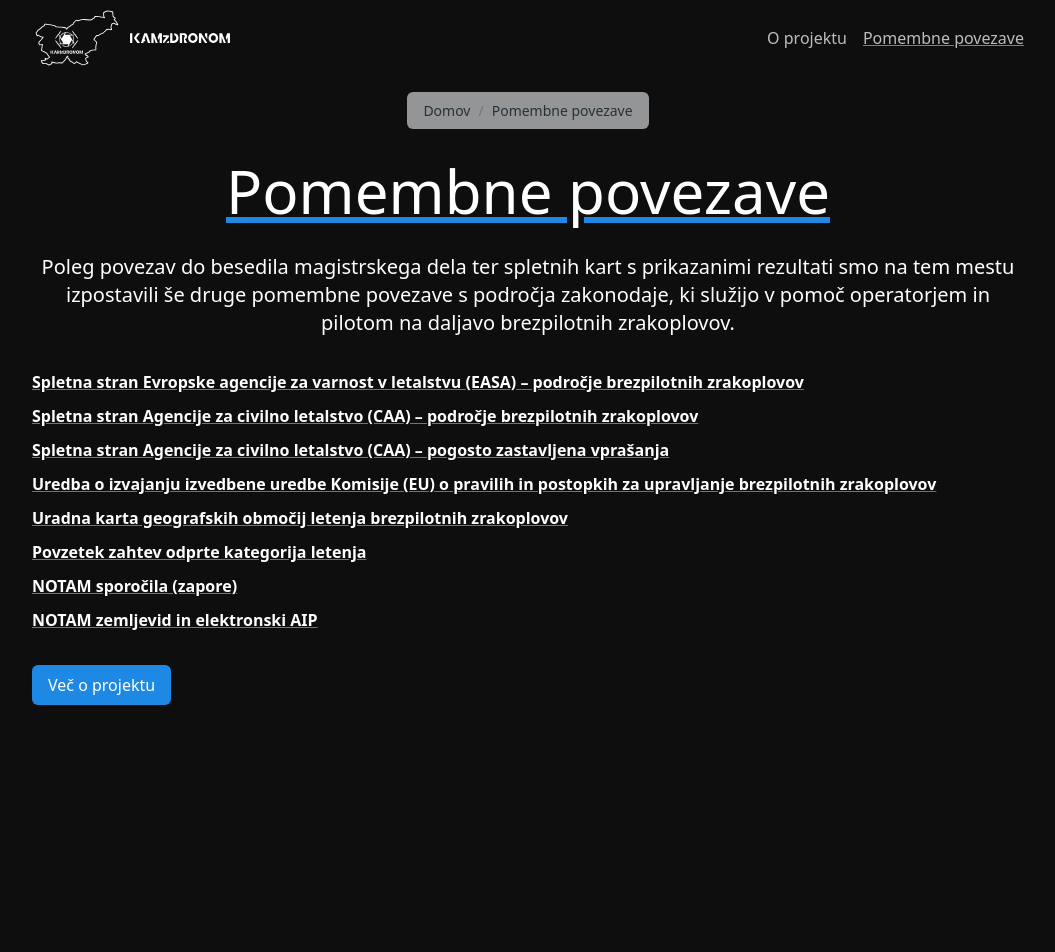
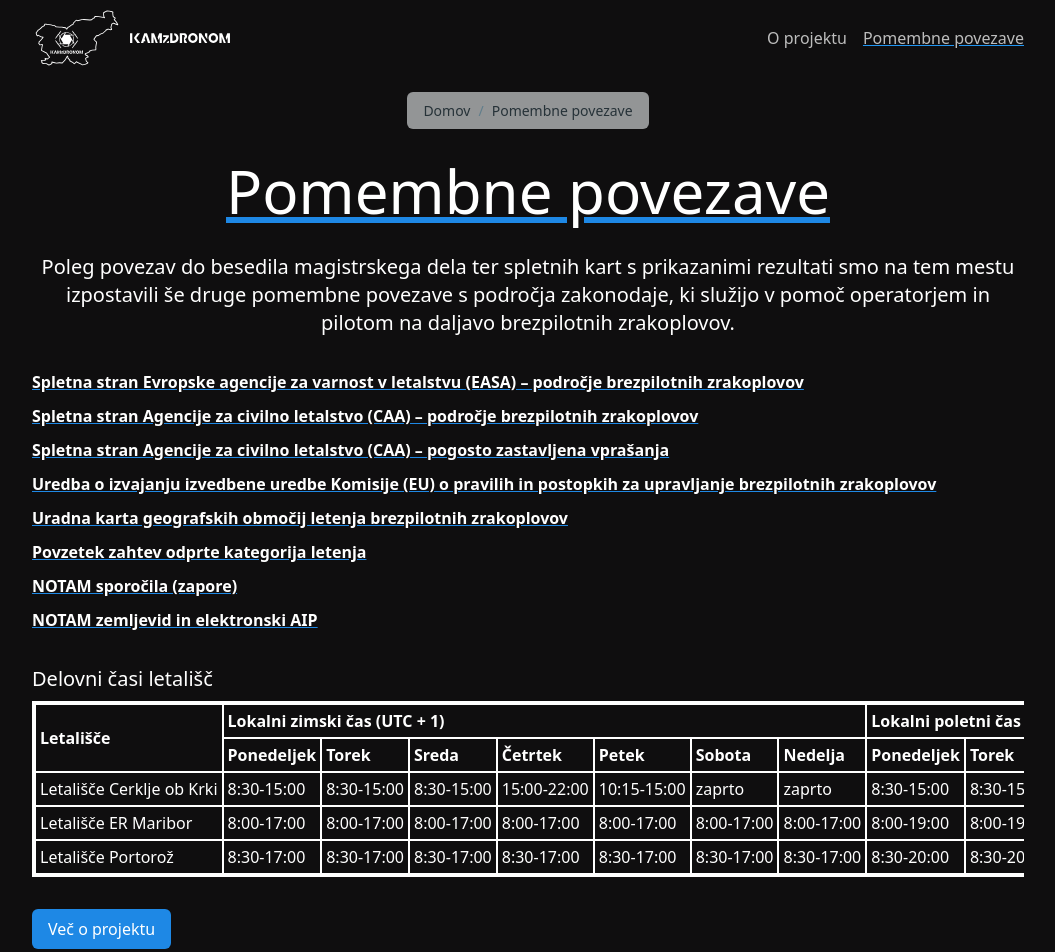
Before and after one commit to jurerotar/kamzdronom.si, a Next.js app: page /pomembne-povezave in a window 1280 px wide. Shown: the top 952 px of the page, without its empty margins (112-1167 px from the left). Before the commit the page ends 800 px from the top, so only its background shows below. Built offline with nearby package versions, Linux system fonts and the light colour scheme.

Commit message:
feat: added airport schedules

```diff
--- /dev/null
+++ b/public/data/airport-schedules.json
@@ -0,0 +1,71 @@
+[
+  {
+    "name": "Letališče Cerklje ob Krki",
+    "schedule": {
+      "summer": [
+        "8:30-15:00",
+        "8:30-15:00",
+        "8:30-15:00",
+        "15:00-23:00",
+        "11:15-15:00",
+        "zaprto",
+        "zaprto"
+      ],
+      "winter": [
+        "8:30-15:00",
+        "8:30-15:00",
+        "8:30-15:00",
+        "15:00-22:00",
+        "10:15-15:00",
+        "zaprto",
+        "zaprto"
+      ]
+    }
+  },
+  {
+    "name": "Letališče ER Maribor",
+    "schedule": {
+      "summer": [
+        "8:00-19:00",
+        "8:00-19:00",
+        "8:00-19:00",
+        "8:00-19:00",
+        "8:00-19:00",
+        "8:00-19:00",
+        "8:00-19:00"
+      ],
+      "winter": [
+        "8:00-17:00",
+        "8:00-17:00",
+        "8:00-17:00",
+        "8:00-17:00",
+        "8:00-17:00",
+        "8:00-17:00",
+        "8:00-17:00"
+      ]
+    }
+  },
+  {
+    "name": "Letališče Portorož",
+    "schedule": {
+      "summer": [
+        "8:30-20:00",
+        "8:30-20:00",
+        "8:30-20:00",
+        "8:30-20:00",
+        "8:30-20:00",
+        "8:30-20:00",
+        "8:30-20:00"
+      ],
+      "winter": [
+        "8:30-17:00",
+        "8:30-17:00",
+        "8:30-17:00",
+        "8:30-17:00",
+        "8:30-17:00",
+        "8:30-17:00",
+        "8:30-17:00"
+      ]
+    }
+  }
+]
--- /dev/null
+++ b/src/interfaces/models/airport-schedule.ts
@@ -0,0 +1,7 @@
+export type AirportSchedule = {
+  name: string;
+  schedule: {
+    winter: string[];
+    summer: string[];
+  }
+}
--- a/src/pages/pomembne-povezave/index.tsx
+++ b/src/pages/pomembne-povezave/index.tsx
@@ -3,7 +3,9 @@ import { GetStaticProps, NextPage } from 'next';
 import { Breadcrumbs } from '@components/breadcrumbs';
 import { Typography } from '@material-tailwind/react/components/Typography';
 import references from '@public/data/references.json';
+import airportSchedule from '@public/data/airport-schedules.json';
 import { StyledLink } from '@components/styled-link';
+import {AirportSchedule} from "@interfaces/models/airport-schedule";
 
 const breadcrumbs = [
   {
@@ -11,6 +13,8 @@ const breadcrumbs = [
     href: '/pomembne-povezave'
   }
 ];
+
+const weekdays = ["Ponedeljek", "Torek", "Sreda", "Četrtek", "Petek", "Sobota", "Nedelja"];
 
 type Reference = {
   href: string;
@@ -40,6 +44,7 @@ const ReferencesPage: NextPage<ReferencesPageProps> = (props) => {
         <Typography className="flex flex-col gap-2 text-left text-white w-full">
           {references.map((reference: Reference) => (
             <a
+              key={reference.href}
               href={reference.href}
               rel="noopener"
               className="font-semibold underline decoration-blue-600 flex colors-transition hover:text-gray-400"
@@ -48,6 +53,70 @@ const ReferencesPage: NextPage<ReferencesPageProps> = (props) => {
             </a>
           ))}
         </Typography>
+        <div className="flex flex-col gap-2 w-full">
+          <Typography
+            variant="h3"
+            className="text-white text-xl font-medium text-left"
+          >
+            Delovni časi letališč
+          </Typography>
+          <div className="flex w-full overflow-x-scroll md:overflow-x-auto">
+            <table className="text-white block border-2 border-white whitespace-nowrap">
+              <thead className="font-semibold">
+              <tr>
+                <td
+                  className="border-2 border-white p-1"
+                  rowSpan={2}
+                >
+                  Letališče
+                </td>
+                <td
+                  className="border-2 border-white p-1"
+                  colSpan={7}
+                >
+                  Lokalni zimski čas (UTC + 1)
+                </td>
+                <td
+                  className="border-2 border-white p-1"
+                  colSpan={7}
+                >
+                  Lokalni poletni čas (UTC + 2)
+                </td>
+              </tr>
+              <tr>
+                {[...weekdays, ...weekdays].map((day: string, index) => (
+                  <td
+                    className="border-2 border-white p-1"
+                    key={index}
+                  >
+                    {day}
+                  </td>
+                ))}
+              </tr>
+              </thead>
+              <tbody>
+              {airportSchedule.map((airport: AirportSchedule) => (
+                <tr
+                  key={airport.name}
+                  className="border-2 border-white"
+                >
+                  <td className="border-2 border-white p-1">
+                    {airport.name}
+                  </td>
+                  {[...airport.schedule.winter, ...airport.schedule.summer].map((day: string, index: number) => (
+                    <td
+                      key={index}
+                      className="border-2 border-white p-1"
+                    >
+                      {day}
+                    </td>
+                  ))}
+                </tr>
+              ))}
+              </tbody>
+            </table>
+          </div>
+        </div>
         <div className="flex w-full justify-start">
           <StyledLink href="/o-projektu">
             Več o projektu
@@ -61,7 +130,8 @@ const ReferencesPage: NextPage<ReferencesPageProps> = (props) => {
 export const getStaticProps: GetStaticProps = async () => {
   return {
     props: {
-      references: references as Reference[]
+      references: references as Reference[],
+      airportSchedule: airportSchedule as AirportSchedule[]
     }
   }
 }
```
